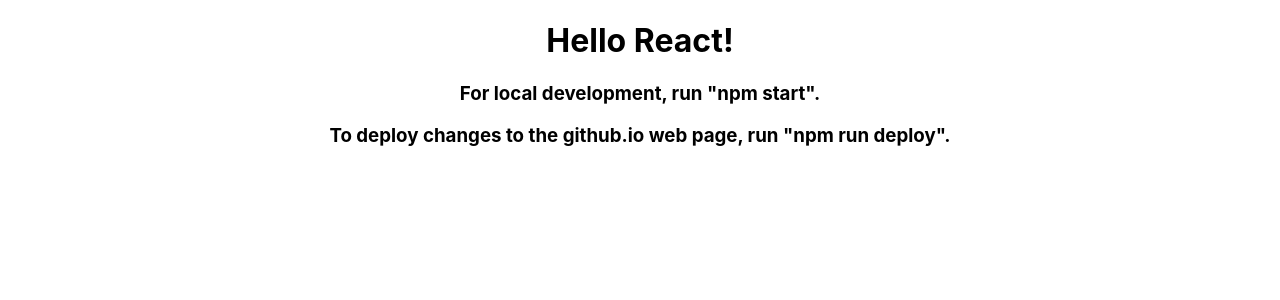
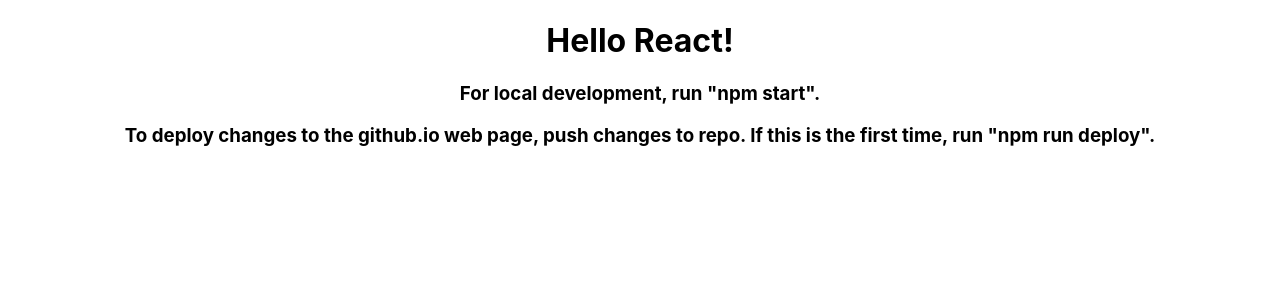
Before and after one commit to jdavidyoung07/jdavidyoung07.github.io, a React (Create React App) app: page / in a window 1280 px wide. Shown: the top 300 px of the page. Built offline with nearby package versions, Linux system fonts and the light colour scheme.

Commit message:
react setup

```diff
--- a/src/App.js
+++ b/src/App.js
@@ -5,7 +5,7 @@
     <div className="App">
       <h1>Hello React!</h1>
       <h3>For local development, run "npm start".</h3>
-      <h3>To deploy changes to the github.io web page, run "npm run deploy".</h3>
+      <h3>To deploy changes to the github.io web page, push changes to repo. If this is the first time, run "npm run deploy".</h3>
     </div>
   );
 }
```
